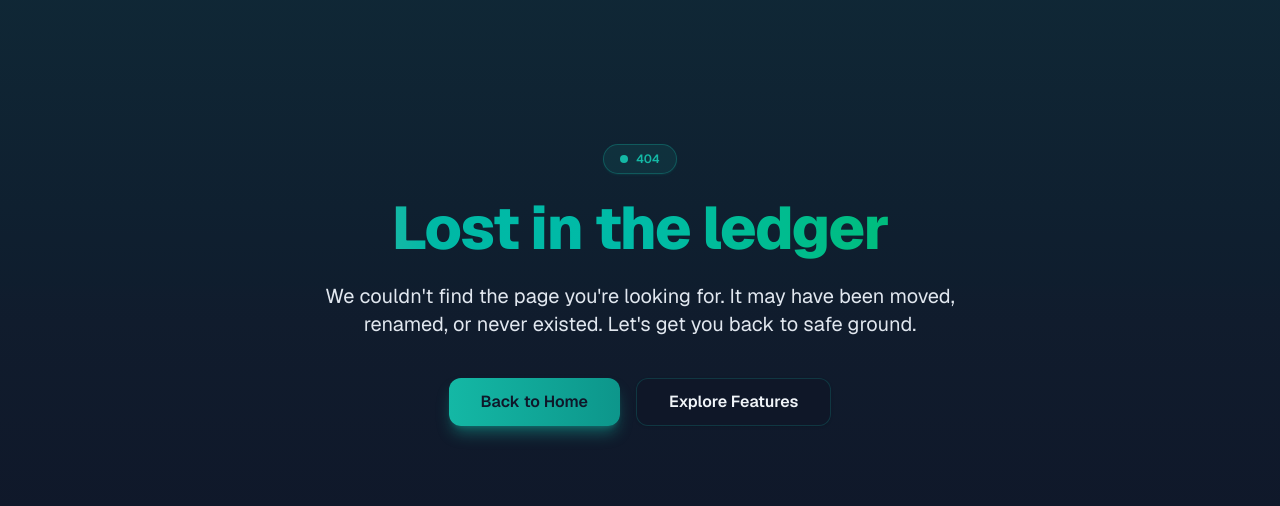
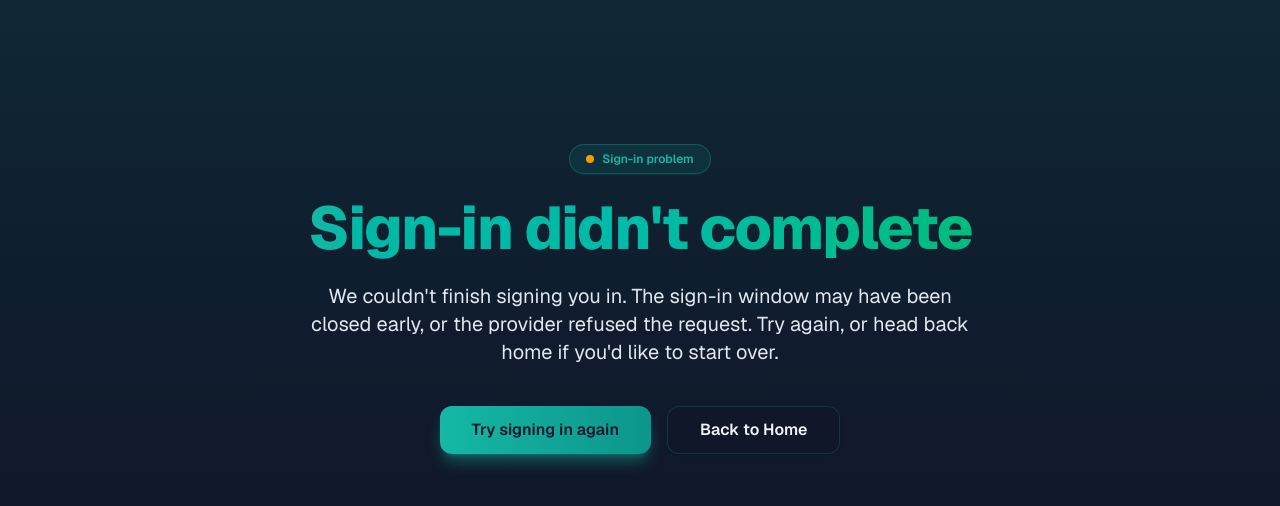
Before and after one commit to ronnyharianto/fintracko, a Next.js app: page /error in a window 1280 px wide. Before the commit this address had no page. Shown: the top 506 px of the page. Built offline with nearby package versions, Linux system fonts and the light colour scheme.

Commit message:
feat: handle error on auth process

```diff
--- /dev/null
+++ b/src/app/error/page.tsx
@@ -0,0 +1,90 @@
+"use client";
+
+import { useSearchParams } from "next/navigation";
+import Link from "next/link";
+import { StatusScreen } from "@/components/shared/status-screen";
+
+/**
+ * Dedicated auth-error landing page (`/error`).
+ *
+ * When a Better Auth OAuth flow fails server-side (e.g. an
+ * `account_not_linked` error because account linking is disabled and the
+ * email already belongs to an account signed up through a different
+ * provider — see `src/lib/auth.ts`), Better Auth redirects the browser
+ * back to the `errorCallbackURL` configured on the client
+ * `signIn.social()` call (`src/components/shared/auth/oauth-buttons.tsx`),
+ * appending `?error=<code>` (and optionally `?error_description=`).
+ *
+ * Historically the failure redirected to the success `callbackURL`
+ * (`/onboarding`), which 404-routed/soft-redirected to the marketing
+ * homepage with the raw `?error=account_not_linked` query string left
+ * dangling and no user-facing feedback. Routing failures here instead
+ * lets us show a friendly, actionable message via
+ * [`StatusScreen`](src/components/shared/status-screen.tsx).
+ *
+ * @remarks Client Component because `useSearchParams()` is a client hook
+ * and requires reading the URL at render time. This file does NOT replace
+ * `src/app/error.tsx` (the App Router error boundary) — the two coexist:
+ * this route is a *navigational* destination, the boundary catches
+ * *thrown* render errors.
+ */
+
+/**
+ * Maps known Better Auth `?error=` codes to a friendly title + description.
+ *
+ * `account_not_linked` — the canonical OAuth identity-mismatch case.
+ * Other codes (e.g. `access_denied`, `oauth_provider_error`) fall back to
+ * a generic message so we never leak provider internals to the end user.
+ */
+const ERROR_MESSAGES: Record<string, { title: string; description: string }> = {
+  account_not_linked: {
+    title: "Account already exists",
+    description:
+      "This email is already connected to a different sign-in method. Please sign in using the provider you originally registered with (Google or GitHub), or contact support if you believe this is a mistake.",
+  },
+};
+
+function resolveError(code: string | null) {
+  if (code && ERROR_MESSAGES[code]) {
+    return ERROR_MESSAGES[code];
+  }
+  return {
+    title: "Sign-in didn't complete",
+    description:
+      "We couldn't finish signing you in. The sign-in window may have been closed early, or the provider refused the request. Try again, or head back home if you'd like to start over.",
+  };
+}
+
+export default function AuthErrorPage() {
+  const searchParams = useSearchParams();
+  const code = searchParams.get("error");
+  const { title, description } = resolveError(code);
+
+  return (
+    <StatusScreen
+      badge={
+        <>
+          <span className="h-2 w-2 rounded-full bg-amber-500" />
+          Sign-in problem
+        </>
+      }
+      title={title}
+      description={description}
+    >
+      <div className="mt-10 flex flex-col items-center justify-center gap-4 sm:flex-row">
+        <Link
+          href="/login"
+          className="inline-flex h-12 items-center justify-center rounded-xl bg-linear-to-r from-primary to-accent px-8 text-base font-semibold text-primary-foreground shadow-lg shadow-primary/40 transition-all hover:shadow-xl hover:shadow-primary/50 hover:brightness-110 focus-visible:outline-none focus-visible:ring-2 focus-visible:ring-ring focus-visible:ring-offset-2 active:translate-y-px"
+        >
+          Try signing in again
+        </Link>
+        <Link
+          href="/"
+          className="inline-flex h-12 items-center justify-center rounded-xl border border-primary/20 bg-background/80 px-8 text-base font-semibold text-foreground shadow-sm backdrop-blur transition-all hover:border-primary/40 hover:bg-primary/5 focus-visible:outline-none focus-visible:ring-2 focus-visible:ring-ring focus-visible:ring-offset-2"
+        >
+          Back to Home
+        </Link>
+      </div>
+    </StatusScreen>
+  );
+}
--- a/src/components/shared/auth/oauth-buttons.tsx
+++ b/src/components/shared/auth/oauth-buttons.tsx
@@ -49,6 +49,20 @@ export function OAuthButtons({
         callbackURL:
           typeof window !== "undefined"
             ? window.location.origin + "/onboarding"
+            : undefined,
+        // When the OAuth callback fails server-side (e.g.
+        // `account_not_linked` because account linking is disabled in
+        // `src/lib/auth.ts` and the email already belongs to an account
+        // signed up via a different provider), Better Auth appends
+        // `?error=<code>` to this URL and redirects the browser here.
+        // We route failures to the dedicated `/error` page
+        // (`src/app/error/page.tsx`) so the user sees a friendly
+        // [`StatusScreen`](src/components/shared/status-screen.tsx)
+        // message instead of being dropped on the homepage with a raw
+        // `?error=account_not_linked` query string and no feedback.
+        errorCallbackURL:
+          typeof window !== "undefined"
+            ? window.location.origin + "/error"
             : undefined,
       });
 
```
